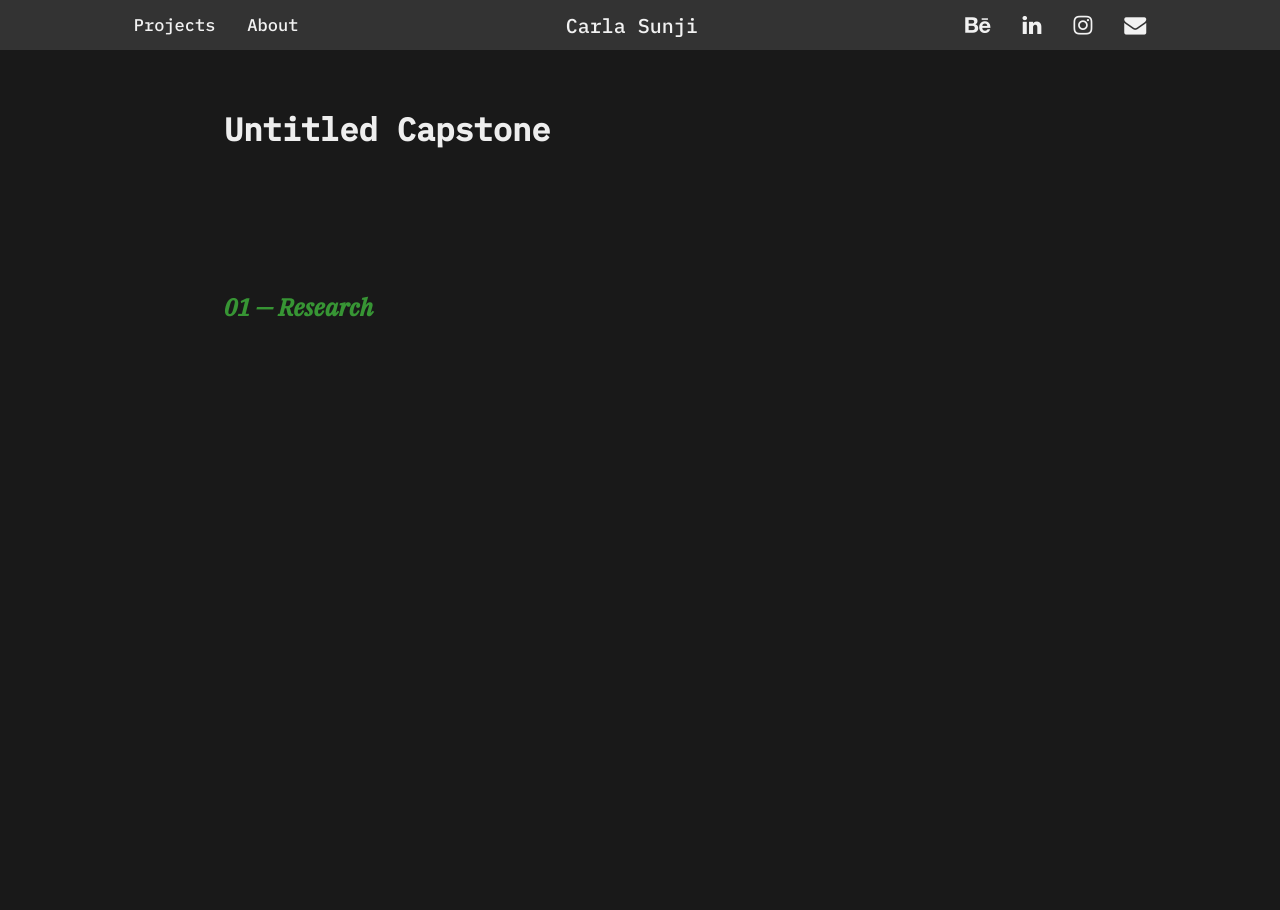
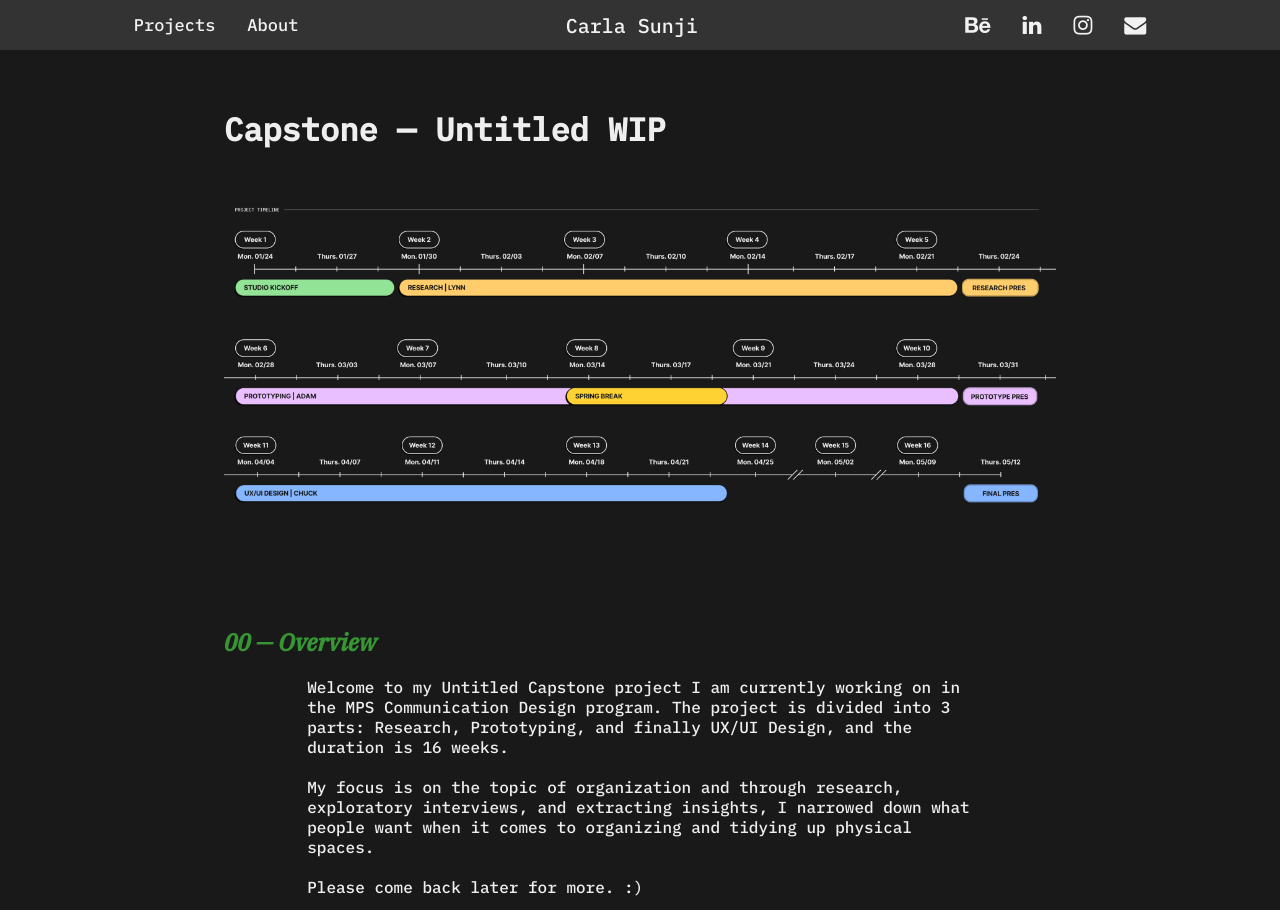
Before and after one commit to carlasunji/portfolio, a plain HTML site: page capstone.html in a window 1280 px wide. Before the commit the page ends 800 px from the top, so only its background shows below. Drawn offline with Linux system fonts and the light colour scheme.

Commit message:
Added Capstone Thumbnail
- Capstone overview

```diff
--- a/capstone.html
+++ b/capstone.html
@@ -45,15 +45,26 @@
     </div>
 
     <div class="container">
-      <h1 class="major-title">Untitled Capstone</h1>
+      <h1 class="major-title">Capstone — Untitled WIP</h1>
 
       <!-- Cover Image -->
-      <img class="spotify-imgs" src="assets/" alt="">
+      <img class="spotify-imgs" src="assets/project-timeline.png" alt="Capstone Timeline">
 
-      <h2 class="spotify">01 — Research</h2>
+      <h2 class="spotify">00 — Overview</h2>
+      <div class="sm-width">
+        <p>Welcome to my Untitled Capstone project I am currently working on in the MPS Communication Design program. The project is divided into 3 parts: Research, Prototyping, and finally UX/UI Design, and the duration is 16 weeks.
+        </br></br>
+        My focus is on the topic of organization and through research, exploratory interviews, and extracting insights, I narrowed down what people want when it comes to organizing and tidying up physical spaces.
+        </br></br>
+        Please come back later for more. :)
+        </p>
+      </div>
 
+      <!-- <h2 class="spotify">01 — Research</h2>
 
-    </div>
+      <h2 class="spotify">02 — Prototype</h2>
+
+      <h2 class="spotify">03 — UX/UI Design</h2> -->
 
 </body>
 
```
Also changed, not shown: index.html (+4 -0 lines), assets/project-timeline.png (added), assets/thumbnail-capstone.jpg (added).
